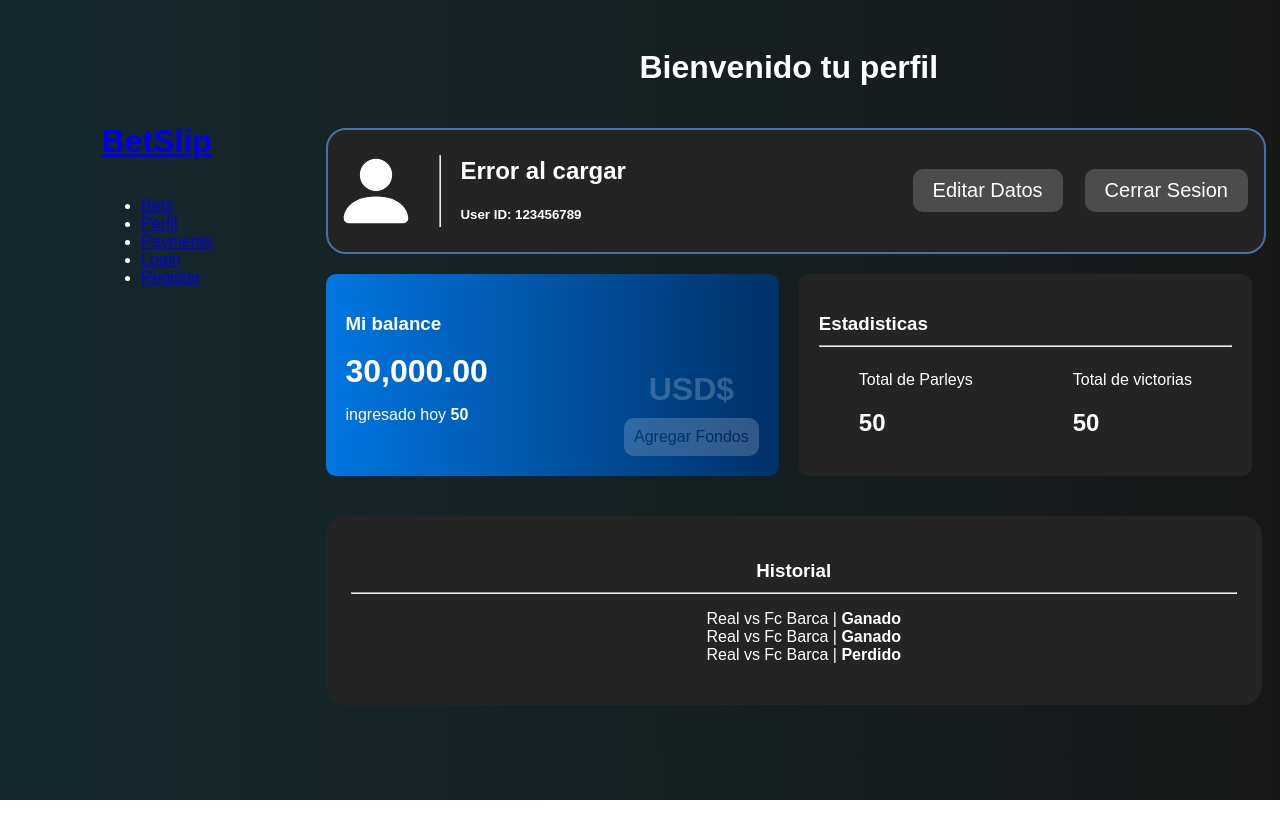
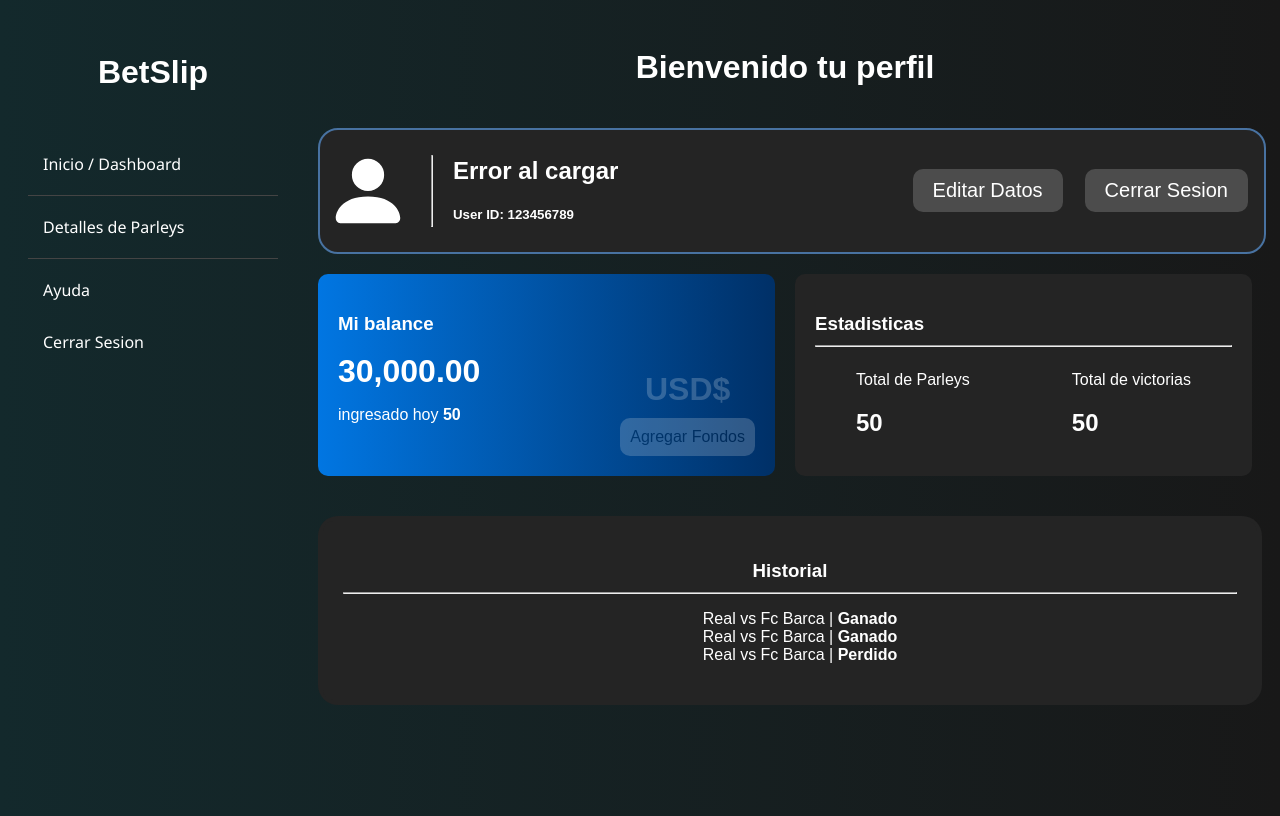
Before and after one commit to Milord-Dev/parley-oficial, a website: page frontend/pages/perfil.html in a window 1280 px wide. Drawn offline with Linux system fonts and the light colour scheme; no server answers; sample sign-in values are in the browser's storage.

Commit message:
cambios al perfil

```diff
--- a/frontend/css/perfil.css
+++ b/frontend/css/perfil.css
@@ -15,15 +15,50 @@ body {
 .ContenedorPrincipal {
   display: flex;
   flex-direction: row;
+    min-height: 100vh;
+
 }
 .header {
-  display: flex;
-  flex-direction: column;
+
   /* width: 250px; Ancho fijo para la columna izquierda */
-  padding: 5%;
-  margin: 30px;
+  margin-top: 25px;
   box-sizing: border-box;
 }
+a{
+  text-decoration: none;
+  color: var(--color-texto);
+}
+ul {
+    list-style: none;
+    padding: 20px;
+    width: 250px;
+    border-radius: 10px;
+    font-family: 'Segoe UI', sans-serif;
+  }
+
+  ul li {
+    margin: 10px 0;
+  }
+
+  ul li a {
+    text-decoration: none;
+    color: #ffffff;
+    padding: 10px 15px;
+    display: block;
+    border-radius: 6px;
+    transition: background-color 0.3s ease;
+  }
+
+  ul li a:hover {
+    background-color: #3a3a5a;
+  }
+
+  ul hr {
+    border: none;
+    height: 1px;
+    background-color: #444;
+    margin: 10px 0;
+  }
 
 .GranContenedor {
   flex: 1;
@@ -66,7 +101,7 @@ body {
 }
 
 .btnEditar,
-.btnCerrarSesion {
+#CerrarSesion {
   background: #4c4c4c;
   color: var(--color-texto);
   border: none;
--- a/frontend/js/perfil.js
+++ b/frontend/js/perfil.js
@@ -1,29 +1,31 @@
 (() => {
   const ProfileModule = (() => {
-
-        const API_BASE_URL = 'http://localhost:3000';
+    const API_BASE_URL = "http://localhost:3000";
     const htmlElements = {
-            addFundsButton: document.querySelector('.AgregarFondos'),
-            usernameDisplay: document.getElementById('profile-username'),
-            userIdDisplay: document.getElementById('profile-userid'),
-            balanceDisplay: document.getElementById('profile-balance'),
-            profileLogoutButton: document.querySelector('.btnCerrarSesion')
+      addFundsButton: document.querySelector(".AgregarFondos"),
+      usernameDisplay: document.getElementById("profile-username"),
+      userIdDisplay: document.getElementById("profile-userid"),
+      balanceDisplay: document.getElementById("profile-balance"),
+      profileLogoutButton: document.querySelectorAll(".btnCerrarSesion"),
     };
 
     const methods = {
-
       handleLogout: () => {
-                  localStorage.removeItem('authToken');
-                  window.location.href = '/frontend/pages/login.html';
+        localStorage.removeItem("authToken");
+        window.location.href = "/frontend/pages/login.html";
       },
-
 
       setupEventListeners: () => {
         if (htmlElements.addFundsButton) {
-                    htmlElements.addFundsButton.addEventListener('click', methods.handleAddFunds);
+          htmlElements.addFundsButton.addEventListener(
+            "click",
+            methods.handleAddFunds
+          );
         }
-                if (htmlElements.profileLogoutButton) {
-                    htmlElements.profileLogoutButton.addEventListener('click', methods.handleLogout);
+        if (htmlElements.profileLogoutButton.length > 0) {
+          htmlElements.profileLogoutButton.forEach((btn) => {
+            btn.addEventListener("click", methods.handleLogout);
+          });
         }
       },
 
@@ -36,10 +38,13 @@
           htmlElements.userIdDisplay.textContent = `User ID: ${user._id}`;
         }
         if (htmlElements.balanceDisplay) {
-                    const formattedBalance = (user.balance / 100).toLocaleString('en-US', {
-                        style: 'currency',
-                        currency: 'USD'
-                    });
+          const formattedBalance = (user.balance / 100).toLocaleString(
+            "en-US",
+            {
+              style: "currency",
+              currency: "USD",
+            }
+          );
           htmlElements.balanceDisplay.textContent = formattedBalance;
         }
       },
@@ -48,16 +53,17 @@
       fetchProfileData: async (token) => {
         try {
           const response = await fetch(`${API_BASE_URL}/api/v1/users/me`, {
-                        headers: { 'Authorization': `Bearer ${token}` }
+            headers: { Authorization: `Bearer ${token}` },
           });
-                    if (!response.ok) throw new Error('No se pudieron cargar los datos del perfil.');
+          if (!response.ok)
+            throw new Error("No se pudieron cargar los datos del perfil.");
 
           const userData = await response.json();
           methods.renderProfile(userData);
         } catch (error) {
           console.error(error);
           if (htmlElements.usernameDisplay) {
-                        htmlElements.usernameDisplay.textContent = 'Error al cargar';
+            htmlElements.usernameDisplay.textContent = "Error al cargar";
           }
         }
       },
@@ -65,42 +71,46 @@
       //Maneja el clic para crear una sesión de pago con Stripe.
 
       handleAddFunds: async () => {
-                const token = localStorage.getItem('authToken');
+        const token = localStorage.getItem("authToken");
         if (!token) {
-                    alert('Sesión expirada. Inicia sesión de nuevo.');
-                    window.location.href = '/frontend/pages/login.html';
+          alert("Sesión expirada. Inicia sesión de nuevo.");
+          window.location.href = "/frontend/pages/login.html";
           return;
         }
         try {
-                    const response = await fetch(`${API_BASE_URL}/api/v1/payments/create-checkout-session`, {
-                        method: 'POST',
-                        headers: { 'Authorization': `Bearer ${token}` }
-                    });
+          const response = await fetch(
+            `${API_BASE_URL}/api/v1/payments/create-checkout-session`,
+            {
+              method: "POST",
+              headers: { Authorization: `Bearer ${token}` },
+            }
+          );
           const data = await response.json();
-                    if (!response.ok) throw new Error(data.message || 'Error al crear sesión de pago.');
+          if (!response.ok)
+            throw new Error(data.message || "Error al crear sesión de pago.");
           if (data.url) window.location.href = data.url;
         } catch (error) {
-                    console.error('Error con Stripe:', error);
+          console.error("Error con Stripe:", error);
           alert(error.message);
         }
-            }
+      },
     };
 
     return {
       init: () => {
         // pararoteger la página
-                const token = localStorage.getItem('authToken');
+        const token = localStorage.getItem("authToken");
         if (!token) {
-                    window.location.href = '/frontend/pages/login.html';
+          window.location.href = "/frontend/pages/login.html";
           return;
         }
 
         // Si la protección pasa cargar los datos y configurar los botones
         methods.fetchProfileData(token);
         methods.setupEventListeners();
-            }
+      },
     };
   })();
 
-    document.addEventListener('DOMContentLoaded', ProfileModule.init);
+  document.addEventListener("DOMContentLoaded", ProfileModule.init);
 })();
--- a/frontend/pages/perfil.html
+++ b/frontend/pages/perfil.html
@@ -15,11 +15,12 @@
           <a href="/frontend/pages/main.html" data-page="main"><h1>BetSlip</h1></a>
         </center>
         <ul>
-          <li><a href="/frontend/pages/bets.html" data-page="bets">Bets</a></li>
-          <li><a href="/frontend/pages/perfil.html" data-page="perfil">Perfil</a></li>
-          <li><a href="/frontend/pages/payments.html" data-page="payments">Payments</a></li>
-          <li><a href="/frontend/pages/login.html" data-page="login">Login</a></li>
-          <li><a href="/frontend/pages/register.html" data-page="register">Register</a></li>
+          <li><a href="/frontend/pages/main.html">Inicio / Dashboard</a></li>
+          <hr>
+          <li><a href="/frontend/pages/perfil.html">Detalles de Parleys</a></li>
+          <hr>
+          <li><a href="/frontend/pages/payments.html" >Ayuda</a></li>
+          <li><a href="#" class="btnCerrarSesion">Cerrar Sesion</a></li>
         </ul>
       </div>
 
@@ -50,7 +51,7 @@
           </div>
           <div class="botones">
             <button class="btnEditar">Editar Datos</button>
-            <button class="btnCerrarSesion">Cerrar Sesion</button>
+            <button id="CerrarSesion" class="btnCerrarSesion">Cerrar Sesion</button>
           </div>
         </section>
 
```
Lines whose indentation alone changed are shown as unchanged.
